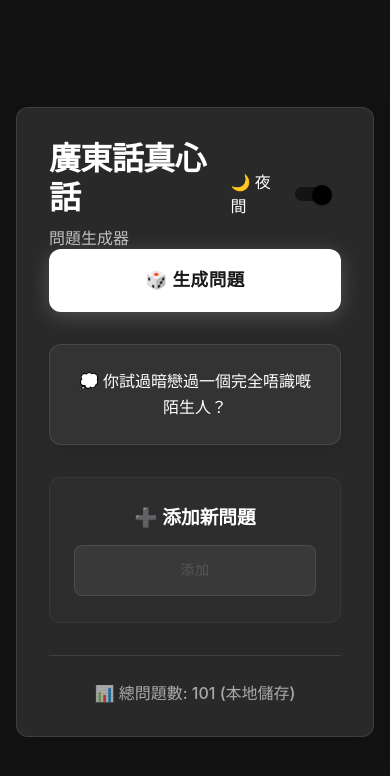
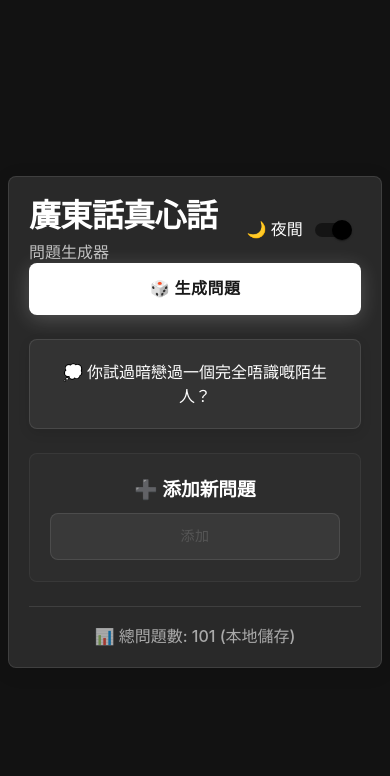
Before and after one commit to heilcheng/Truth-or-Dare-Canto, a React (Create React App) app: page / in a window 390 px wide. Both pictures are taken after a click on the button "🎲 生成問題". Shown: the top 776 px of the page. Built offline with nearby package versions, Linux system fonts and the light colour scheme.

Commit message:
Optimize mobile design: compact layout, ensure add question section visibility

```diff
--- a/src/App.css
+++ b/src/App.css
@@ -114,15 +114,43 @@ body {
     overflow-wrap: break-word;
   }
 
-  /* Prevent horizontal scrolling */
+  /* Mobile card optimizations */
   .MuiCard-root {
     margin: 0 !important;
     border-radius: 0 !important;
+    max-height: 95vh !important;
+    overflow-y: auto !important;
   }
 
   /* Better mobile spacing */
   .MuiCardContent-root {
-    padding: 24px 16px !important;
+    padding: 20px 16px !important;
+  }
+
+  /* Ensure add question section is always visible */
+  .MuiBox-root {
+    margin-bottom: 16px !important;
+  }
+
+  /* Compact mobile layout */
+  .MuiButton-root {
+    margin-bottom: 12px !important;
+  }
+
+  /* Mobile input optimization */
+  .MuiInput-root {
+    margin-bottom: 8px !important;
+  }
+
+  /* Prevent horizontal scrolling on mobile */
+  body {
+    overflow-x: hidden !important;
+  }
+
+  /* Mobile viewport height fix */
+  .MuiBox-root {
+    min-height: 100vh !important;
+    padding: 8px !important;
   }
 }
 
@@ -217,29 +245,39 @@ input:focus {
 /* Responsive typography */
 @media (max-width: 480px) {
   h1 {
-    font-size: 1.5rem !important;
+    font-size: 1.4rem !important;
     line-height: 1.3 !important;
   }
 
   h2 {
-    font-size: 1.25rem !important;
+    font-size: 1.2rem !important;
     line-height: 1.3 !important;
   }
 
+  h3 {
+    font-size: 1rem !important;
+    line-height: 1.4 !important;
+  }
+
   p {
-    font-size: 0.875rem !important;
+    font-size: 0.85rem !important;
     line-height: 1.5 !important;
   }
 }
 
 @media (min-width: 481px) and (max-width: 768px) {
   h1 {
-    font-size: 1.75rem !important;
+    font-size: 1.6rem !important;
     line-height: 1.4 !important;
   }
 
   h2 {
-    font-size: 1.5rem !important;
+    font-size: 1.4rem !important;
+    line-height: 1.4 !important;
+  }
+
+  h3 {
+    font-size: 1.1rem !important;
     line-height: 1.4 !important;
   }
 }
@@ -253,6 +291,11 @@ input:focus {
   h2 {
     font-size: 2rem !important;
     line-height: 1.2 !important;
+  }
+
+  h3 {
+    font-size: 1.3rem !important;
+    line-height: 1.3 !important;
   }
 }
 
@@ -297,3 +340,38 @@ html {
 [data-mui-color-scheme="dark"] ::selection {
   background: rgba(255, 255, 255, 0.2);
 }
+
+/* Mobile-specific fixes */
+@media (max-width: 600px) {
+  /* Ensure the card doesn't overflow */
+  .MuiCard-root {
+    width: 100% !important;
+    max-width: 100% !important;
+    margin: 0 !important;
+  }
+
+  /* Compact spacing for mobile */
+  .MuiCardContent-root > * {
+    margin-bottom: 12px !important;
+  }
+
+  .MuiCardContent-root > *:last-child {
+    margin-bottom: 0 !important;
+  }
+
+  /* Ensure add question section is visible */
+  .MuiBox-root:last-child {
+    margin-bottom: 0 !important;
+  }
+
+  /* Mobile button sizing */
+  .MuiButton-root {
+    height: 44px !important;
+    font-size: 0.9rem !important;
+  }
+
+  /* Mobile input sizing */
+  .MuiInput-root {
+    font-size: 0.9rem !important;
+  }
+}
--- a/src/App.js
+++ b/src/App.js
@@ -203,7 +203,7 @@ const TruthOrDareGenerator = () => {
           display: 'flex',
           alignItems: 'center',
           justifyContent: 'center',
-          padding: { xs: 2, sm: 3, md: 4 },
+          padding: { xs: 1, sm: 3, md: 4 },
           boxSizing: 'border-box',
           position: 'relative'
         }}
@@ -212,18 +212,20 @@ const TruthOrDareGenerator = () => {
           sx={{
             width: '100%',
             maxWidth: { xs: '100%', sm: 450, md: 500 },
+            maxHeight: { xs: '95vh', sm: 'auto' },
             backgroundColor: 'background.paper',
-            borderRadius: { xs: 3, sm: 4 },
-            boxShadow: { xs: '0 8px 32px rgba(0,0,0,0.1)', sm: '0 12px 40px rgba(0,0,0,0.15)', md: '0 16px 48px rgba(0,0,0,0.2)' },
+            borderRadius: { xs: 2, sm: 4 },
+            boxShadow: { xs: '0 4px 20px rgba(0,0,0,0.1)', sm: '0 12px 40px rgba(0,0,0,0.15)', md: '0 16px 48px rgba(0,0,0,0.2)' },
             border: '1px solid',
             borderColor: themeMode === 'dark' ? 'rgba(255,255,255,0.1)' : 'rgba(0,0,0,0.1)',
             backdropFilter: 'blur(10px)',
-            animation: 'fadeInUp 0.6s ease-out'
+            animation: 'fadeInUp 0.6s ease-out',
+            overflow: 'auto'
           }}
         >
           <CardContent sx={{
-            padding: { xs: 4, sm: 5 },
-            '&:last-child': { paddingBottom: { xs: 4, sm: 5 } }
+            padding: { xs: 2.5, sm: 5 },
+            '&:last-child': { paddingBottom: { xs: 2.5, sm: 5 } }
           }}>
             {/* Header Section */}
             <div style={{
@@ -231,14 +233,14 @@ const TruthOrDareGenerator = () => {
               flexDirection: { xs: 'column', sm: 'row' },
               justifyContent: 'space-between',
               alignItems: { xs: 'center', sm: 'center' },
-              marginBottom: { xs: 4, sm: 5 },
-              gap: { xs: 3, sm: 0 }
+              marginBottom: { xs: 2.5, sm: 5 },
+              gap: { xs: 2, sm: 0 }
             }}>
               <div style={{ textAlign: { xs: 'center', sm: 'left' } }}>
                 <h1 style={{
                   color: themeMode === 'dark' ? 'white' : '#1a1a1a',
                   margin: 0,
-                  fontSize: { xs: '1.75rem', sm: '2rem', md: '2.25rem' },
+                  fontSize: { xs: '1.5rem', sm: '2rem', md: '2.25rem' },
                   fontWeight: 700,
                   lineHeight: 1.2,
                   letterSpacing: '-0.02em'
@@ -247,8 +249,8 @@ const TruthOrDareGenerator = () => {
                 </h1>
                 <p style={{
                   color: themeMode === 'dark' ? 'rgba(255,255,255,0.7)' : 'rgba(0,0,0,0.6)',
-                  margin: '8px 0 0 0',
-                  fontSize: { xs: '0.9rem', sm: '1rem' },
+                  margin: '4px 0 0 0',
+                  fontSize: { xs: '0.8rem', sm: '1rem' },
                   fontWeight: 400
                 }}>
                   問題生成器
@@ -276,7 +278,7 @@ const TruthOrDareGenerator = () => {
                   margin: 0,
                   color: themeMode === 'dark' ? 'white' : '#1a1a1a',
                   fontWeight: 500,
-                  fontSize: { xs: '0.9rem', sm: '1rem' }
+                  fontSize: { xs: '0.8rem', sm: '1rem' }
                 }}
               />
             </div>
@@ -285,12 +287,12 @@ const TruthOrDareGenerator = () => {
             {loading && (
               <Box sx={{
                 textAlign: 'center',
-                py: 3,
+                py: 2,
                 animation: 'pulse 1.5s ease-in-out infinite'
               }}>
                 <p style={{
                   color: themeMode === 'dark' ? 'rgba(255,255,255,0.8)' : 'rgba(0,0,0,0.7)',
-                  fontSize: { xs: '0.95rem', sm: '1rem' },
+                  fontSize: { xs: '0.9rem', sm: '1rem' },
                   margin: 0
                 }}>
                   ⏳ 載入問題中...
@@ -302,8 +304,8 @@ const TruthOrDareGenerator = () => {
             {error && (
               <Box sx={{
                 textAlign: 'center',
-                py: 2,
-                mb: 3,
+                py: 1.5,
+                mb: 2,
                 backgroundColor: themeMode === 'dark' ? 'rgba(255,107,107,0.1)' : 'rgba(255,107,107,0.05)',
                 borderRadius: 2,
                 border: '1px solid',
@@ -311,7 +313,7 @@ const TruthOrDareGenerator = () => {
               }}>
                 <p style={{
                   color: '#ff6b6b',
-                  fontSize: { xs: '0.85rem', sm: '0.9rem' },
+                  fontSize: { xs: '0.8rem', sm: '0.9rem' },
                   margin: 0,
                   fontWeight: 500
                 }}>
@@ -327,13 +329,13 @@ const TruthOrDareGenerator = () => {
               fullWidth
               disabled={loading}
               sx={{
-                marginBottom: 4,
-                padding: { xs: 2, sm: 2.5 },
-                fontSize: { xs: '1.1rem', sm: '1.2rem' },
+                marginBottom: 3,
+                padding: { xs: 1.5, sm: 2.5 },
+                fontSize: { xs: '1rem', sm: '1.2rem' },
                 fontWeight: 600,
                 backgroundColor: themeMode === 'dark' ? '#fff' : '#1976d2',
                 color: themeMode === 'dark' ? '#1a1a1a' : '#fff',
-                borderRadius: 3,
+                borderRadius: 2,
                 textTransform: 'none',
                 boxShadow: themeMode === 'dark'
                   ? '0 4px 20px rgba(255,255,255,0.2)'
@@ -359,11 +361,11 @@ const TruthOrDareGenerator = () => {
               <Card
                 variant="outlined"
                 sx={{
-                  marginBottom: 4,
-                  padding: { xs: 3, sm: 4 },
+                  marginBottom: 3,
+                  padding: { xs: 2.5, sm: 4 },
                   backgroundColor: themeMode === 'dark' ? 'rgba(255,255,255,0.05)' : 'rgba(25,118,210,0.05)',
                   color: themeMode === 'dark' ? 'white' : '#1a1a1a',
-                  borderRadius: 3,
+                  borderRadius: 2,
                   border: '1px solid',
                   borderColor: themeMode === 'dark' ? 'rgba(255,255,255,0.1)' : 'rgba(25,118,210,0.2)',
                   boxShadow: '0 4px 12px rgba(0,0,0,0.1)',
@@ -372,8 +374,8 @@ const TruthOrDareGenerator = () => {
               >
                 <p style={{
                   margin: 0,
-                  fontSize: { xs: '1rem', sm: '1.1rem' },
-                  lineHeight: 1.6,
+                  fontSize: { xs: '0.95rem', sm: '1.1rem' },
+                  lineHeight: 1.5,
                   textAlign: 'center',
                   fontWeight: 500
                 }}>
@@ -385,15 +387,15 @@ const TruthOrDareGenerator = () => {
             {/* Add Question Section */}
             <Box sx={{
               backgroundColor: themeMode === 'dark' ? 'rgba(255,255,255,0.02)' : 'rgba(0,0,0,0.02)',
-              borderRadius: 3,
-              padding: { xs: 3, sm: 4 },
+              borderRadius: 2,
+              padding: { xs: 2.5, sm: 4 },
               border: '1px solid',
               borderColor: themeMode === 'dark' ? 'rgba(255,255,255,0.05)' : 'rgba(0,0,0,0.05)'
             }}>
               <h3 style={{
                 color: themeMode === 'dark' ? 'white' : '#1a1a1a',
-                margin: '0 0 16px 0',
-                fontSize: { xs: '1.1rem', sm: '1.2rem' },
+                margin: '0 0 12px 0',
+                fontSize: { xs: '1rem', sm: '1.2rem' },
                 fontWeight: 600,
                 textAlign: 'center'
               }}>
@@ -402,8 +404,8 @@ const TruthOrDareGenerator = () => {
               <div style={{
                 display: 'flex',
                 flexDirection: { xs: 'column', sm: 'row' },
-                gap: { xs: 2, sm: 2 },
-                marginBottom: 2
+                gap: { xs: 1.5, sm: 2 },
+                marginBottom: 1
               }}>
                 <Input
                   value={newQuestion}
@@ -413,7 +415,7 @@ const TruthOrDareGenerator = () => {
                   disabled={loading}
                   sx={{
                     color: themeMode === 'dark' ? 'white' : '#1a1a1a',
-                    fontSize: { xs: '0.95rem', sm: '1rem' },
+                    fontSize: { xs: '0.9rem', sm: '1rem' },
                     '&:before': { borderBottomColor: themeMode === 'dark' ? 'rgba(255,255,255,0.3)' : 'rgba(0,0,0,0.3)' },
                     '&:after': { borderBottomColor: themeMode === 'dark' ? '#fff' : '#1976d2' },
                     '&:hover:before': { borderBottomColor: themeMode === 'dark' ? 'rgba(255,255,255,0.5)' : 'rgba(0,0,0,0.5)' }
@@ -427,7 +429,7 @@ const TruthOrDareGenerator = () => {
                     backgroundColor: themeMode === 'dark' ? 'rgba(255,255,255,0.1)' : 'rgba(25,118,210,0.1)',
                     color: themeMode === 'dark' ? 'white' : '#1976d2',
                     minWidth: { xs: '100%', sm: 'auto' },
-                    padding: { xs: 1.5, sm: 2 },
+                    padding: { xs: 1.25, sm: 2 },
                     borderRadius: 2,
                     textTransform: 'none',
                     fontWeight: 500,
@@ -452,14 +454,14 @@ const TruthOrDareGenerator = () => {
             {/* Footer */}
             <Box sx={{
               textAlign: 'center',
-              mt: 4,
-              pt: 3,
+              mt: 3,
+              pt: 2,
               borderTop: '1px solid',
               borderColor: themeMode === 'dark' ? 'rgba(255,255,255,0.1)' : 'rgba(0,0,0,0.1)'
             }}>
               <p style={{
                 color: themeMode === 'dark' ? 'rgba(255,255,255,0.6)' : 'rgba(0,0,0,0.6)',
-                fontSize: { xs: '0.8rem', sm: '0.85rem' },
+                fontSize: { xs: '0.75rem', sm: '0.85rem' },
                 margin: 0,
                 fontWeight: 500
               }}>
```
